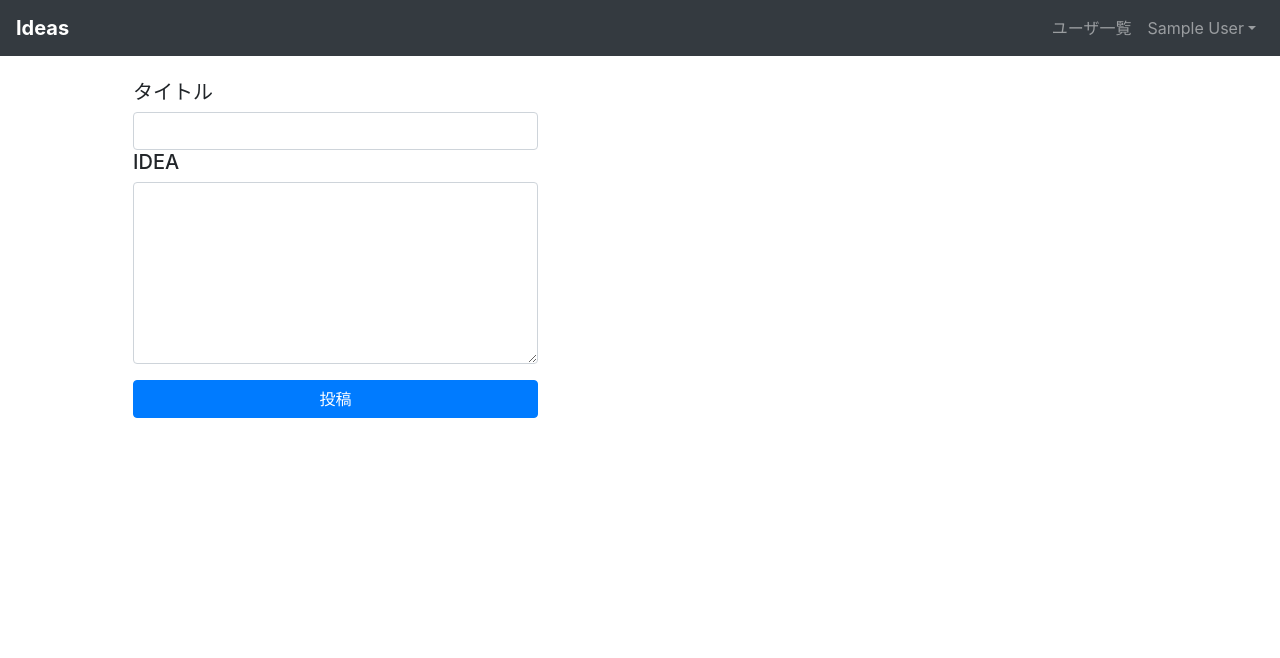
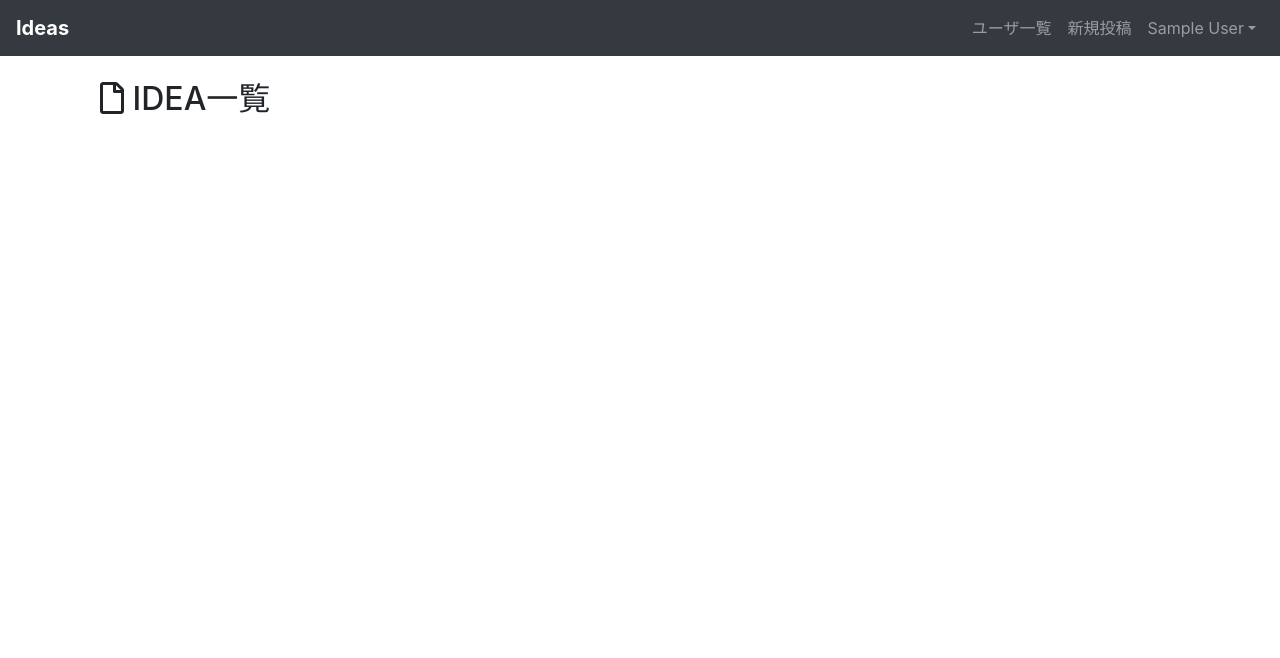
Before and after one commit to takuya-tamoto/ideas, a Rails app: page / in a window 1280 px wide. Shown: the top 658 px of the page. Run offline with Rails 7, Linux system fonts and the light colour scheme; the visitor is signed in with stand-in values (Sample User, id 1); data that the repository does not hold is empty; style sheets or scripts are compiled from the project's sources; some libraries are stand-ins or nearby versions.

Commit message:
投稿編集

```diff
--- a/app/controllers/posts_controller.rb
+++ b/app/controllers/posts_controller.rb
@@ -1,6 +1,10 @@
 class PostsController < ApplicationController
   before_action :require_user_logged_in
   before_action :correct_user, only: [:destroy]
+
+  def new
+    @post = Post.new
+  end
 
   def create
     @post = current_user.posts.build(post_params)
--- a/app/views/contacts/new.html.erb
+++ b/app/views/contacts/new.html.erb
@@ -11,7 +11,9 @@
    <%= f.text_area :message, size: '10x10', class: 'form-control' %>
  </div>
  <div class="pb-4">
-  <%= f.submit '送信' %>
+  <%= button_tag type: "submit", class: "btn btn-success float-right mt-1" do %>
+   <i class="far fa-comments"></i> 送信する
+   <% end %>
   </div>
 <% end %>
 </div>
--- a/app/views/layouts/_navbar.html.erb
+++ b/app/views/layouts/_navbar.html.erb
@@ -9,13 +9,13 @@
       <ul class="navbar-nav">
          <% if logged_in? %>
            <li class="nav-item"><%= link_to 'ユーザ一覧', users_path, class: 'nav-link' %></li>
+           <li class="nav-item"><%= link_to '新規投稿', new_post_path, class: 'nav-link' %></li>
            <li class="nav-item dropdown">
              <a href="#" class="nav-link dropdown-toggle" data-toggle="dropdown"><%= current_user.name %></a>
              <ul class="dropdown-menu dropdown-menu-right">
                <li class="dropdown-item"><%= link_to 'マイページ', user_path(current_user) %></li>
                <li class="dropdown-item"><%= link_to 'ユーザー設定', edit_user_path(current_user) %></li>
                <li class="dropdown-item"><%= link_to 'お気に入り一覧',likes_user_path(current_user) %></li>
-            　 <li class="dropdown-item"><%= link_to 'お問合せ', new_contact_path %></li>
                <li class="dropdown-item"><%= link_to 'ログアウト', logout_path, method: :delete %></li>
                <li class="dropdown-item"><%= link_to '退会', user_path(current_user), method: :delete, data: { confirm: "本当に退会してもよろしいですか?"} %></li>
             </ul>
--- a/app/views/toppages/index.html.erb
+++ b/app/views/toppages/index.html.erb
@@ -1,19 +1,8 @@
 <% if logged_in? %>
-<div class="container">
-  <div class="pl-5 pr-5 pt-4 row">
-    <aside class="col-md-5">
-      <%= form_with(model: @post, local: true) do |f| %>
-        <div class="form-group">
-          <h5>タイトル</h5>
-          <%= f.text_field :title, class: 'form-control' %>
-
-          <h5>IDEA</h5>
-          <%= f.text_area :content, class: 'form-control', rows: 7 %>
-        </div>
-        <%= f.submit '投稿', class: 'btn btn-primary btn-block' %>
-      <% end %>
-    </aside>
-    <div class="col-md-7">
+<div class="row pl-5 pr-5 pt-4">
+  <div class="container">
+    <div class="col-md-12">
+      <h2><i class="far fa-file"></i> IDEA一覧</h2>
       <%= render 'posts/posts', posts: @posts %>
     </div>
   </div>
--- a/config/routes.rb
+++ b/config/routes.rb
@@ -15,7 +15,7 @@ Rails.application.routes.draw do
       get :likes
     end
   end
-  resources :posts, only: [:create, :edit, :show, :update, :destroy] do
+  resources :posts, only: [:new, :create, :edit, :show, :update, :destroy] do
     resources :comments, only: [:create]
   end
   resources :relationships, only: [:create, :destroy]
```
Also changed, not shown: app/views/posts/new.html.erb (added, +20 -0 lines).
